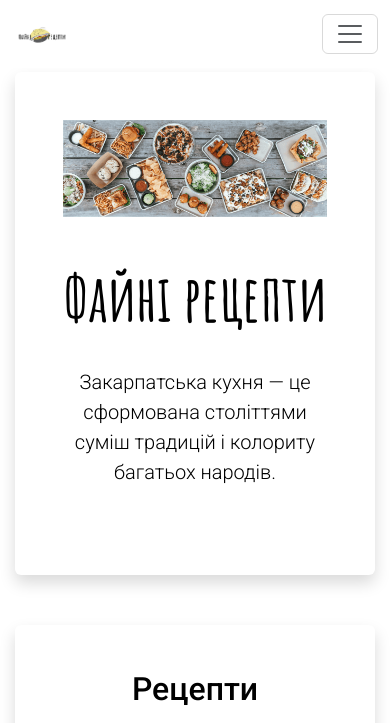
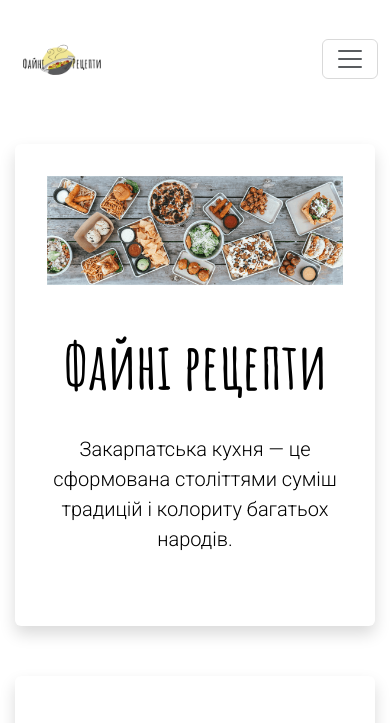
Before and after one commit to ludvigdodi/food_page, a Django app: page / in a window 390 px wide. Shown: the top 723 px of the page. Run offline with Django 4.2, Linux system fonts and the light colour scheme; data comes from the database, SQL or seed files in the repository; some libraries are stand-ins or nearby versions.

Commit message:
logo changed, fav added

```diff
--- a/static/css/style.css
+++ b/static/css/style.css
@@ -67,10 +67,10 @@ html, body {
       font-family: 'Amatic SC', cursive;
       font-size: 1.5rem;
   }
-  .logo img {
+  /* .logo img {
     max-height: 60px;
   }
-
+   */
   /**********menu**********/
   .main-menu {
       display: flex;
@@ -119,6 +119,7 @@ html, body {
     font-family: 'Amatic SC', cursive;
     font-size: 2rem;
   }
+
   /*****************************END HEADER******************************/
 
 
@@ -213,6 +214,12 @@ html, body {
         max-width: 100%;
         height: auto;
       }
+      .header-second {
+        height: 4.5rem;
+      }
+      .banner {
+        padding: 0.5rem!important;
+      }
    }
   @media (min-width: 768px) and (max-width: 991.98px) {
       .menu {
@@ -221,6 +228,12 @@ html, body {
       .logo {
           display: none;
       }
+      .header-second {
+        height: 4.5rem;
+      }
+      .banner {
+        padding: 0.5rem!important;
+      }
    }
   @media (min-width: 992px) and (max-width: 2560px) {
       .header-burger {
--- a/templates/base.html
+++ b/templates/base.html
@@ -10,7 +10,7 @@
     <link rel="stylesheet" href="https://cdnjs.cloudflare.com/ajax/libs/normalize/8.0.1/normalize.min.css" integrity="sha512-NhSC1YmyruXifcj/KFRWoC561YpHpc5Jtzgvbuzx5VozKpWvQ+4nXhPdFgmx8xqexRcpAglTj9sIBWINXa8x5w==" crossorigin="anonymous" referrerpolicy="no-referrer" />
     <link rel="stylesheet" type="text/css" href="{% static 'css/style.css' %}"/>
     <link rel="stylesheet" href="{% static 'ckeditor/ckeditor/content-style.css'%}" type="text/css">
-    <link rel="icon" type="image/x-icon" href="{% static 'img/logo.png' %}">
+    <link rel="icon" type="image/x-icon" href="{% static 'img/favicon.ico' %}">
     <title>Файні рецепти</title>
 </head>
 <body>
@@ -19,21 +19,19 @@
       <header class="header">
         <div class="container-fluid">
           <div class="logo shadow">
-              <span>Файні</span>
               <a class="logo-link" href="{% url 'index' %}">
-                <img src="{% static 'img/logo.png' %}" alt="Logo" width="60" height="50" class="d-inline-block align-text-top">
+                <img src="{% static 'img/logo.png' %}" alt="Logo" width="200" height="200" class="d-inline-block align-text-top">
               </a>
-              <span>Рецепти</span>
           </div>
         </div>
 
-        <div class="container mt-4">
+        <div class="container mt-4 header-second">
           <!--burger menu-->
           <div class="header-burger">
             <nav class="navbar bg-body-white fixed-top" style="background-color: #ffffff">
               <div class="container">
                 <a class="logo-link" href="{% url 'index' %}">
-                  <img src="{% static 'img/logo.png' %}" alt="Logo" width="60" height="50" class="d-inline-block align-text-top">
+                  <img src="{% static 'img/logo.png' %}" alt="Logo" width="100" height="100" class="d-inline-block align-text-top">
                 </a>
                 <button class="navbar-toggler" type="button" data-bs-toggle="offcanvas" data-bs-target="#offcanvasNavbar" aria-controls="offcanvasNavbar" aria-label="Toggle navigation">
                   <span class="navbar-toggler-icon"></span>
@@ -42,9 +40,8 @@
 
                   <div class="offcanvas-header">
                     <a class="logo-link" href="{% url 'index' %}">
-                      <img src="{% static 'img/logo.png' %}" alt="Logo" width="60" height="50" class="d-inline-block align-text-top">
+                      <img src="{% static 'img/logo.png' %}" alt="Logo" width="100" height="100" class="d-inline-block align-text-top">
                     </a>
-                    <span class="burger-title">Файні рецепти</span>
                     <button type="button" class="btn-close" data-bs-dismiss="offcanvas" aria-label="Close"></button>
                   </div>
 
--- a/templates/index.html
+++ b/templates/index.html
@@ -4,7 +4,7 @@
 
 {% block content %}
 <div class="container shadow p-4 mb-5 mt-3 bg-body rounded">
-    <div class="p-4 p-md-3 mb-4 rounded text-body-emphasis">
+    <div class="banner p-4 p-md-3 mb-4 rounded text-body-emphasis">
       <div class="col-lg-12 px-0">
         <img src="{% static 'img/008.png' %}" class="img" alt="...">
         <h1 class="main-title display-4 fw-bolder">Файні рецепти</h1>
```
Also changed, not shown: static/img/favicon.ico (added).
